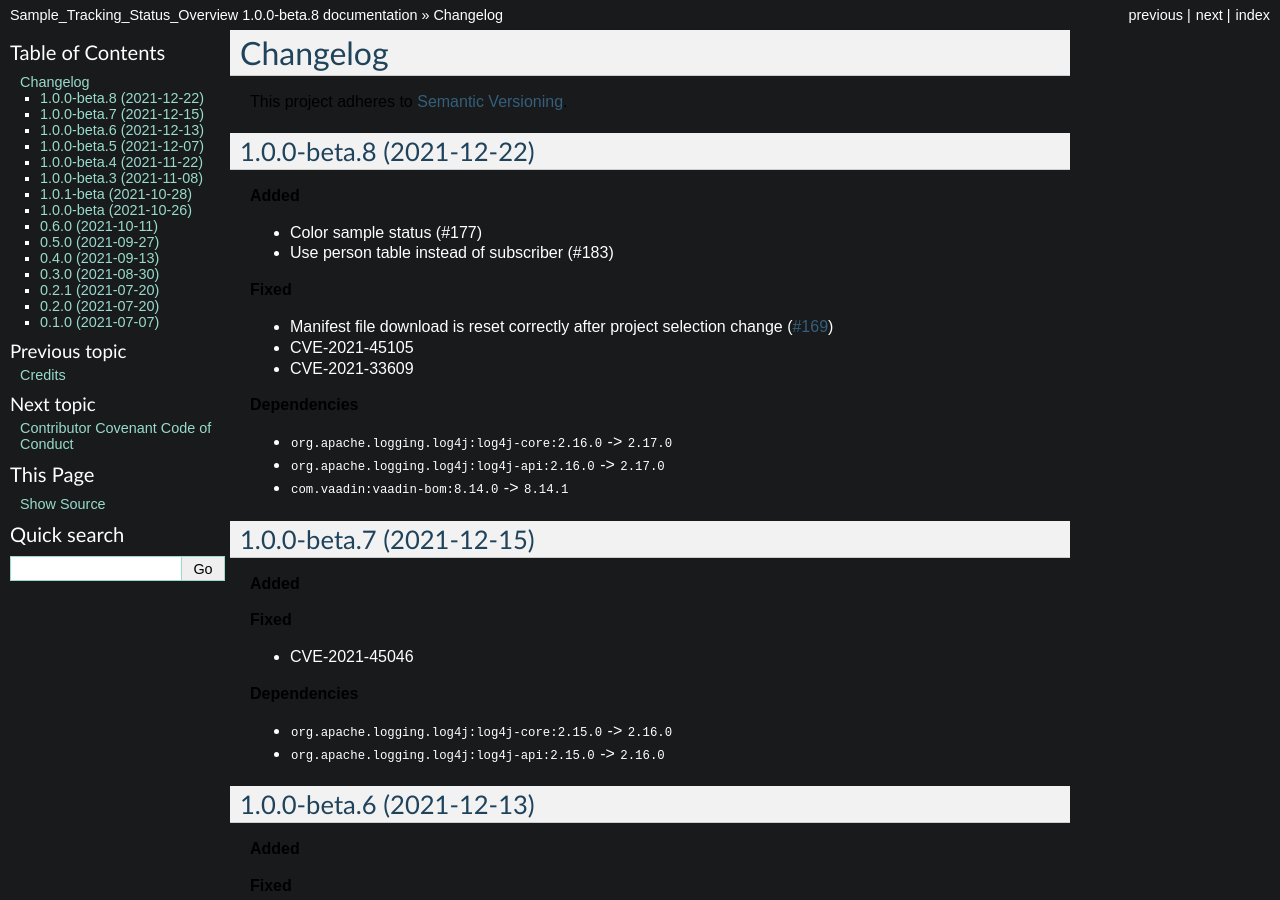
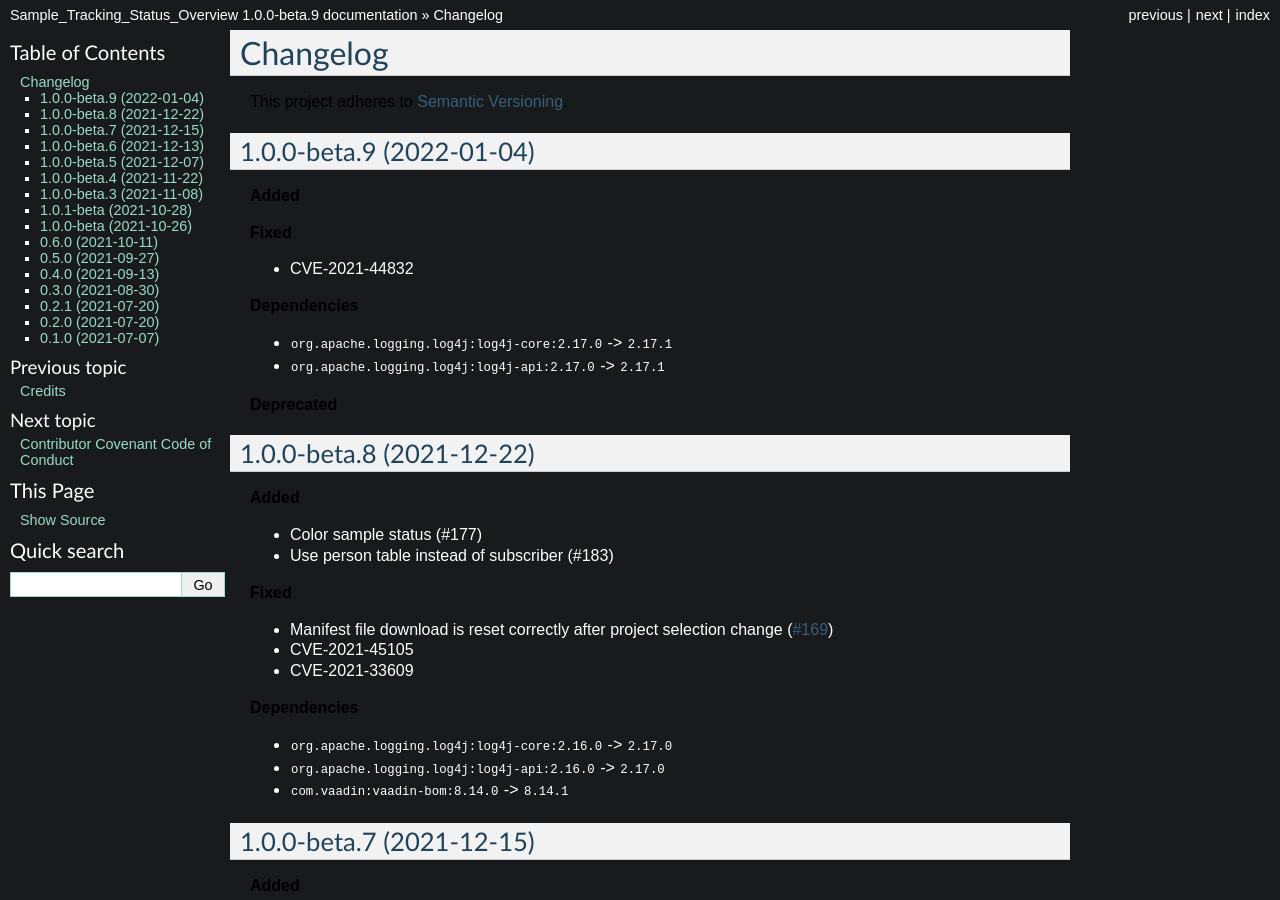
Before and after one commit to jenniferboedker/Sample_Tracking_Status_Overview, a Sphinx documentation site: the page built from docs/changelog.rst, in a window 1280 px wide and 900 px high. Built offline with Sphinx 7.4.7, drawn with Linux system fonts in a browser that asks for light colours; some of the changed text lies outside the part shown.

Commit message:
Bump log4j version to 2.17.1

```diff
--- a/CHANGELOG.rst
+++ b/CHANGELOG.rst
@@ -3,6 +3,22 @@ Changelog
 ==========
 
 This project adheres to `Semantic Versioning <https://semver.org/>`_.
+
+1.0.0-beta.9 (2022-01-04)
+---------------------------
+
+**Added**
+
+**Fixed**
+
+* CVE-2021-44832
+
+**Dependencies**
+
+* ``org.apache.logging.log4j:log4j-core:2.17.0`` -> ``2.17.1``
+* ``org.apache.logging.log4j:log4j-api:2.17.0`` -> ``2.17.1``
+
+**Deprecated**
 
 1.0.0-beta.8 (2021-12-22)
 ---------------------------
--- a/docs/conf.py
+++ b/docs/conf.py
@@ -57,9 +57,9 @@ author = "Jennifer Bödker"
 # the built documents.
 #
 # The short X.Y version.
-version = '1.0.0-beta.8'
+version = '1.0.0-beta.9'
 # The full version, including alpha/beta/rc tags.
-release = '1.0.0-beta.8'
+release = '1.0.0-beta.9'
 
 # The language for content autogenerated by Sphinx. Refer to documentation
 # for a list of supported languages.
--- a/pom.xml
+++ b/pom.xml
@@ -10,7 +10,7 @@
   </modules>
   <artifactId>sample-tracking-status-overview</artifactId>
   <groupId>life.qbic</groupId>
-  <version>1.0.0-beta.8</version> <!-- <<QUBE_FORCE_BUMP>> -->
+  <version>1.0.0-beta.9</version> <!-- <<QUBE_FORCE_BUMP>> -->
   <name>Sample Tracking Status Overview</name>
   <url>https://github.com/qbicsoftware/sample-tracking-status-overview</url>
   <description>Gives a visual overview of sample statuses</description>
@@ -23,7 +23,7 @@
 
     <groovy.version>3.0.8</groovy.version>
 
-    <log4j.version>2.17.0</log4j.version>
+    <log4j.version>2.17.1</log4j.version>
 
     <vaadin.version>8.14.1</vaadin.version>
     <vaadin.plugin.version>8.14.0</vaadin.plugin.version>
```
Also changed, not shown: 2 other files.
